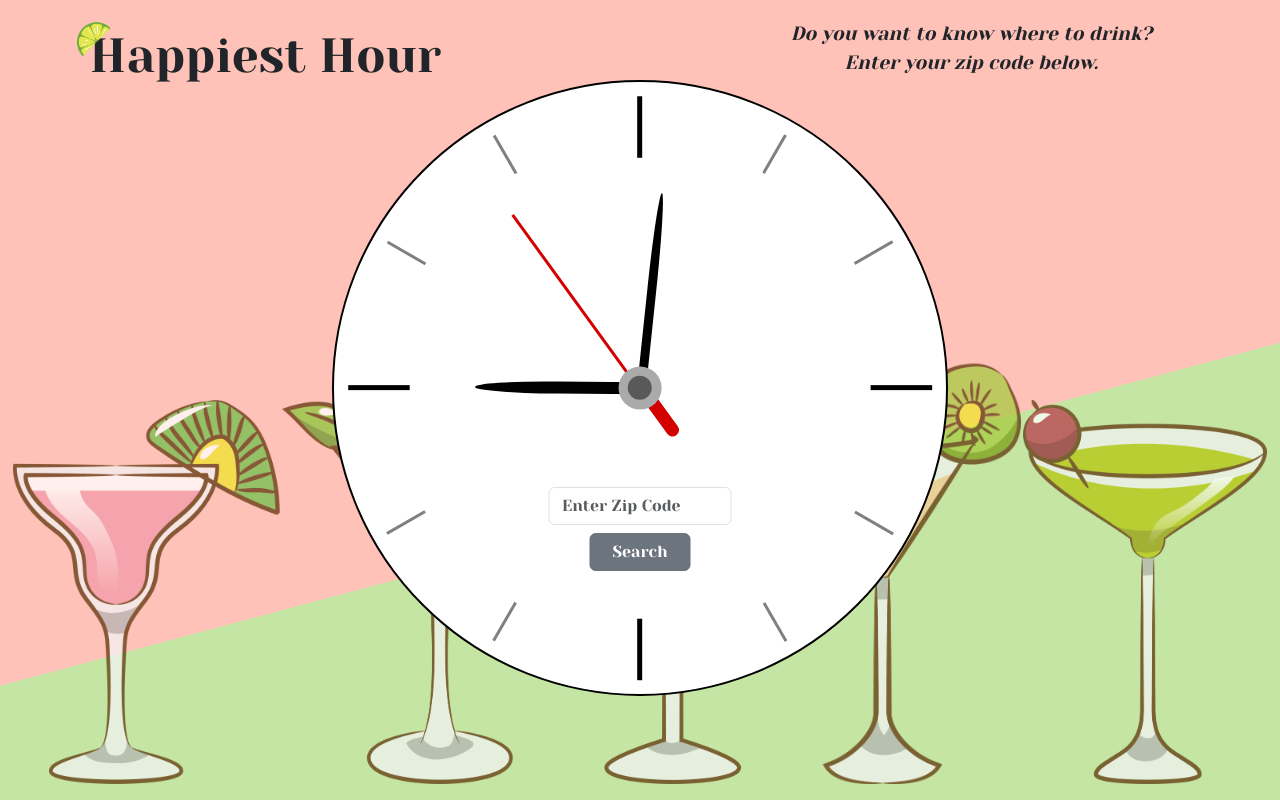
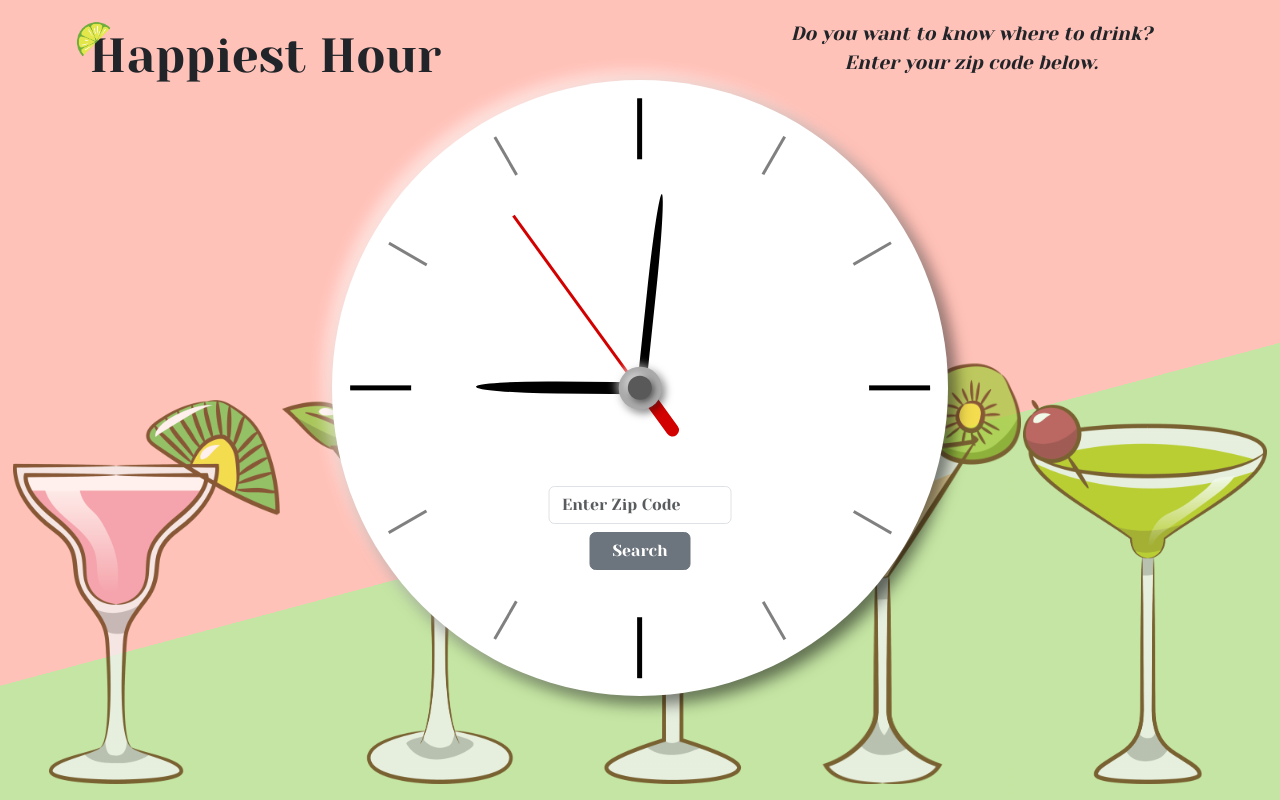
Before and after one commit to ColdWeatherBoyy/happiest-hour, a React (Vite) app in the folder client/: page / in a window 1280 px wide. Built offline with nearby package versions, Linux system fonts and the light colour scheme.

Commit message:
adds dimension to the clock

```diff
--- a/client/src/components/Clock/Clock.css
+++ b/client/src/components/Clock/Clock.css
@@ -5,8 +5,9 @@
 }
 
 .clock-frame {
-	border: 2px solid black;
-	background-color: rgb(255, 255, 255);
+	/* border: 2px solid rgb(0, 0, 0); */
+	border: 4px solid rgba(255, 255, 255, 0);
+	background-color: white;
 	border-radius: 50%;
 	position: relative;
 	/* margin-top: 1em; */
@@ -15,13 +16,14 @@
 	width: var(--diameter1);
 	height: var(--diameter1);
 	z-index: 0;
+	box-shadow: -8px -8px 16px rgba(255, 255, 255, 0.568), 8px 8px 16px rgba(0, 0, 0, 0.533);
 }
 
 #clock-face-background {
 	position: absolute;
 	/* visibility: hidden; */
-	width: 76.5vh;
-	height: 76.5vh;
+	width: var(--diameter1);
+	height: var(--diameter1);
 	border-radius: 50%;
 	top: 50%;
 	left: 50%;
--- a/client/src/components/Clock/ClockComponents/ClockHands/ClockHands.css
+++ b/client/src/components/Clock/ClockComponents/ClockHands/ClockHands.css
@@ -8,6 +8,8 @@
 	left: 50%;
 	transform: translate(-50%, -50%);
 	background-color: rgb(170, 170, 170);
+	box-shadow: -3px -3px 8px rgba(255, 255, 255, 0.570), 3px 3px 8px rgba(0, 0, 0, 0.533);
+
 }
 
 #inner-center-point {
@@ -20,6 +22,7 @@
 	left: 50%;
 	transform: translate(-50%, -50%);
 	background-color: rgb(89, 89, 89);
+	box-shadow: -3px -3px 6px rgba(255, 255, 255, 0.49), 2px 2px 6px rgba(0, 0, 0, 0.56);
 }
 
 #hour-hand {
@@ -57,7 +60,6 @@
 	left: 49.5%;
 	bottom: 50%;
 	transform-origin: bottom center;
-	/* transform-origin: 0.375% 0%;  */
 }
 
 #second-hand-bottom {
```
